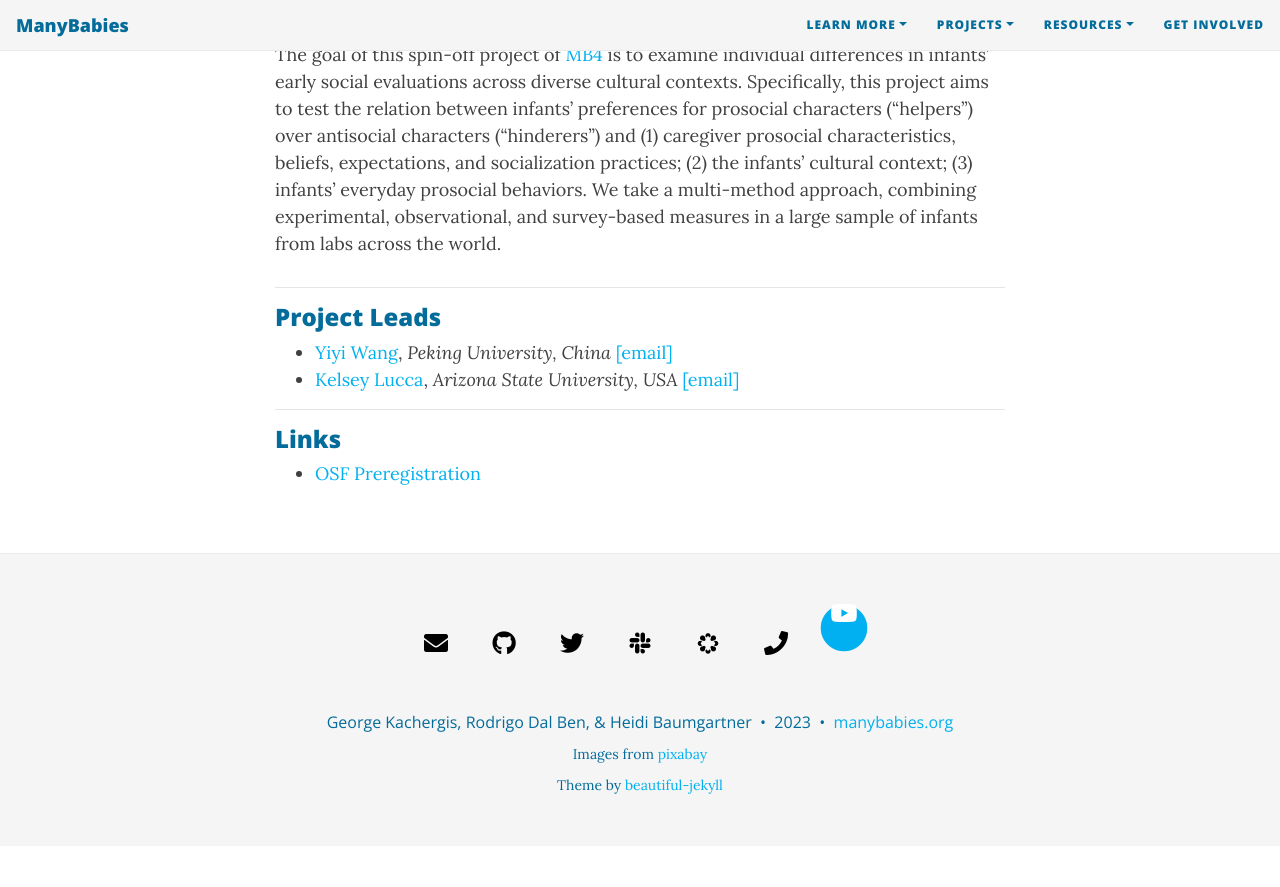
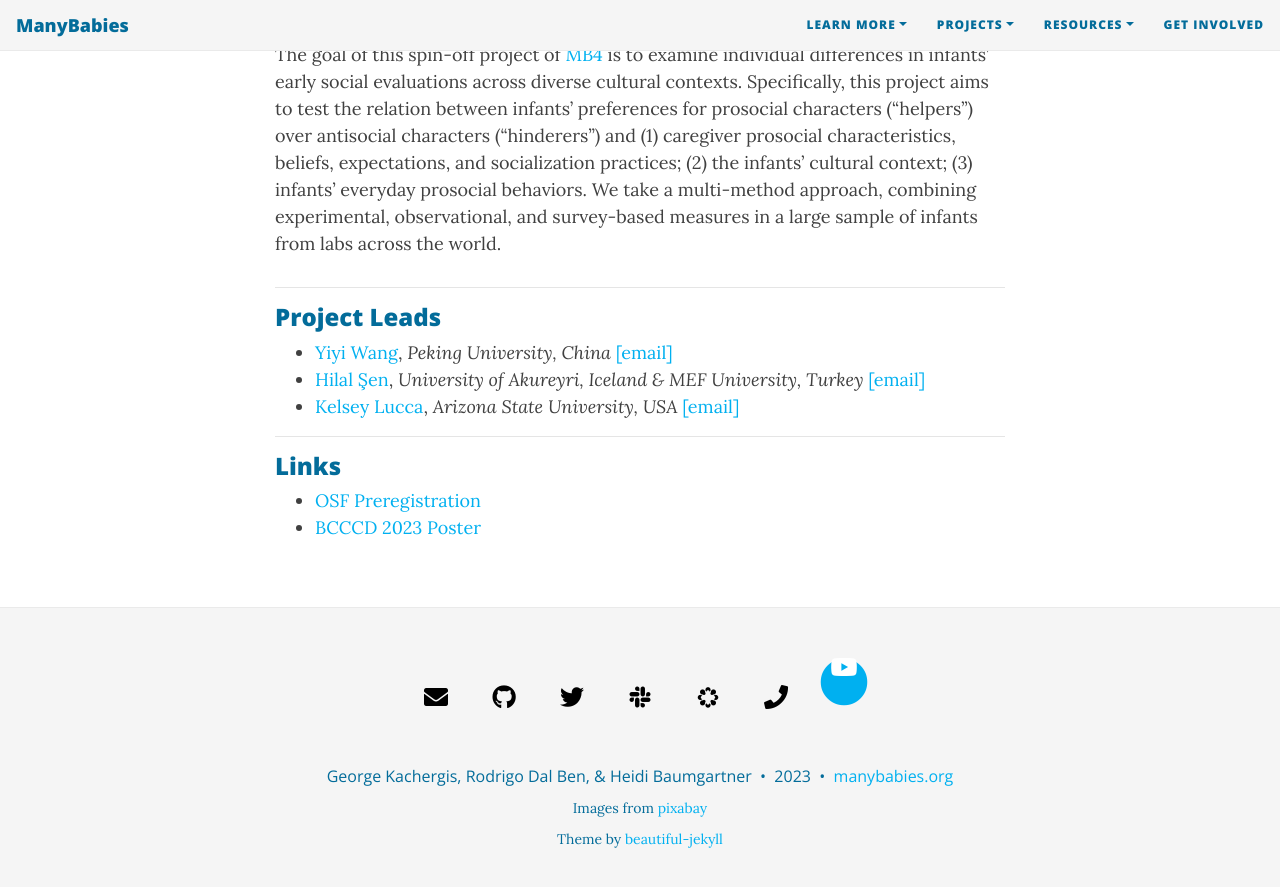
Before and after one commit to manybabies/manybabies.github.io, a Jekyll site: the page built from MB4I.md, in a window 1280 px wide and 900 px high, scrolled down 598 px. Shown: the top 887 px of the window. Built offline with Jekyll 4.4.1, drawn with Linux system fonts in a browser that asks for light colours; nearby versions of some CDN libraries; some web fonts are replaced; before the commit the page ends 1444 px from its top, so only the background shows below that.

Commit message:
Update MB4I.md

```diff
--- a/MB4I.md
+++ b/MB4I.md
@@ -11,9 +11,11 @@ The goal of this spin-off project of [MB4]({{site.baseurl}}/MB4/) is to examine
 ***
 ### Project Leads
 * [Yiyi Wang](https://orcid.org/0000-0003-1060-0862), *Peking University, China* [[email]](mailto:yiyi_wang@pku.edu.cn)
+* [Hilal Şen](https://www.unak.is/english/moya/ugla/staff/hilal-sen), *University of Akureyri, Iceland & MEF University, Turkey* [[email]](mailto:senh@mef.edu.tr)
 * [Kelsey Lucca](https://isearch.asu.edu/profile/3521043), *Arizona State University, USA* [[email]](mailto:kelsey.lucca@asu.edu)
 
 
 ***
 ### Links
 * [OSF Preregistration](https://doi.org/10.17605/OSF.IO/RAQ4X)
+* [BCCCD 2023 Poster](https://osf.io/jp532)
```
